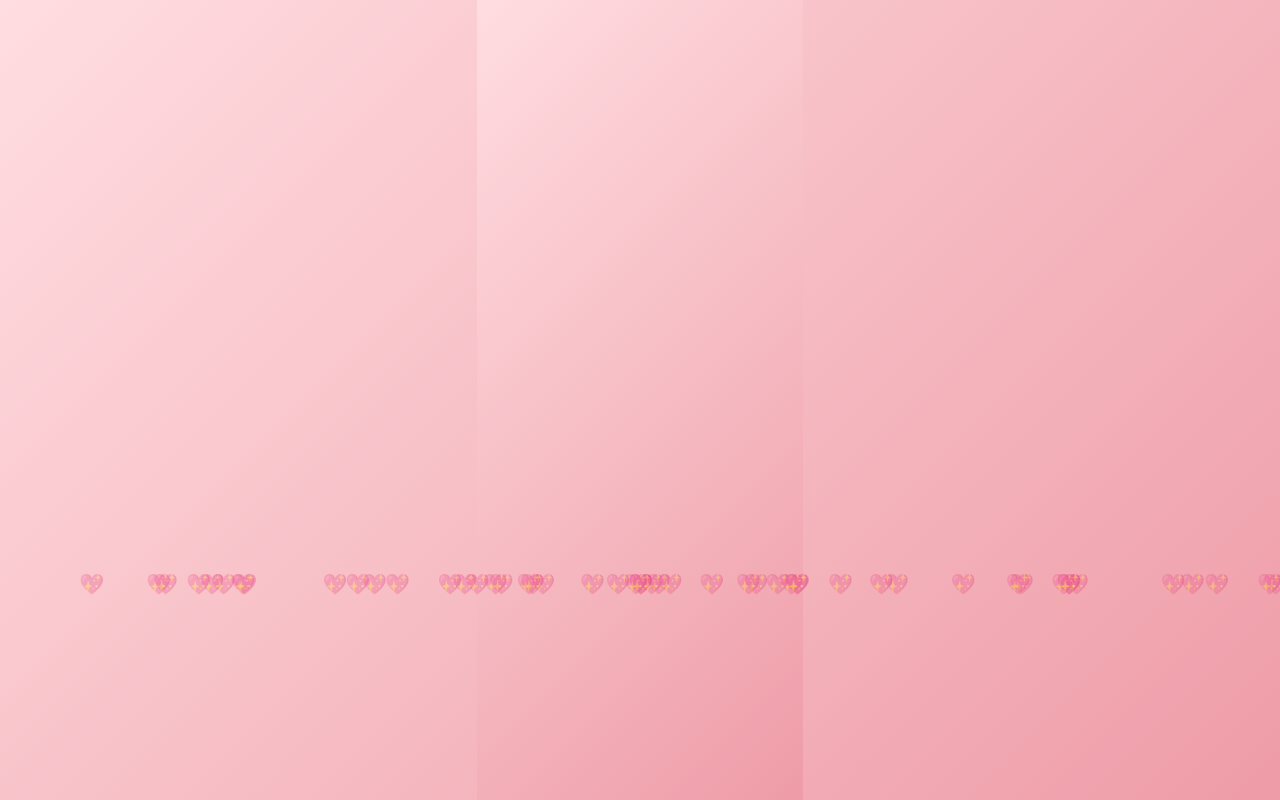
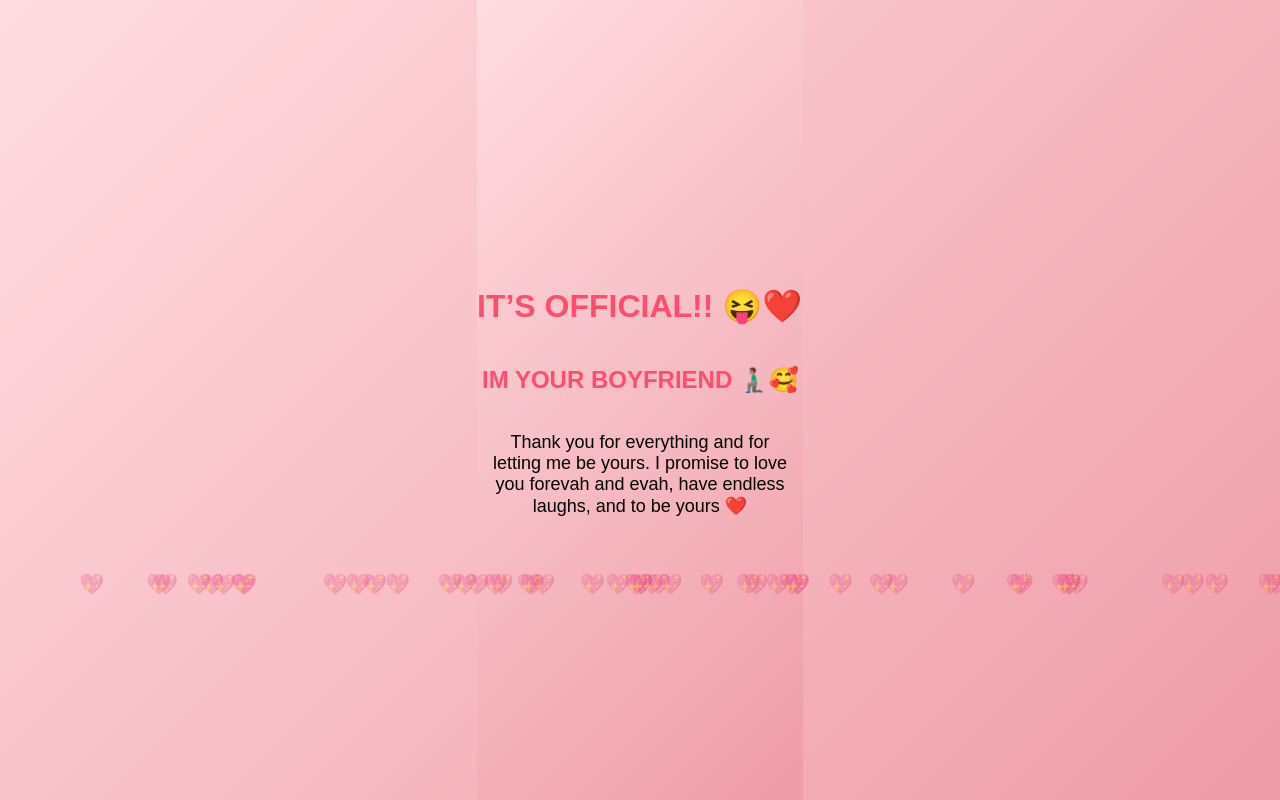
Before and after one commit to amarahamed2006-create/May-I-be-yours-, a plain HTML site: page index.html in a window 1280 px wide. Both pictures are taken after a click on the button "Yes 💗". Drawn offline with Linux system fonts and the light colour scheme.

Commit message:
index.html

```diff
--- a/index.html
+++ b/index.html
@@ -99,8 +99,10 @@ button {
 /* Pop animation */
 .pop {
   animation: popIn 0.8s ease forwards;
-  transform: scale(0.5);
-  opacity: 0;
+  transform: scale(1);
+  opacity: 1;
+  animation-fill-mode: forwards;
+}
 }
 
 .delay {
```
